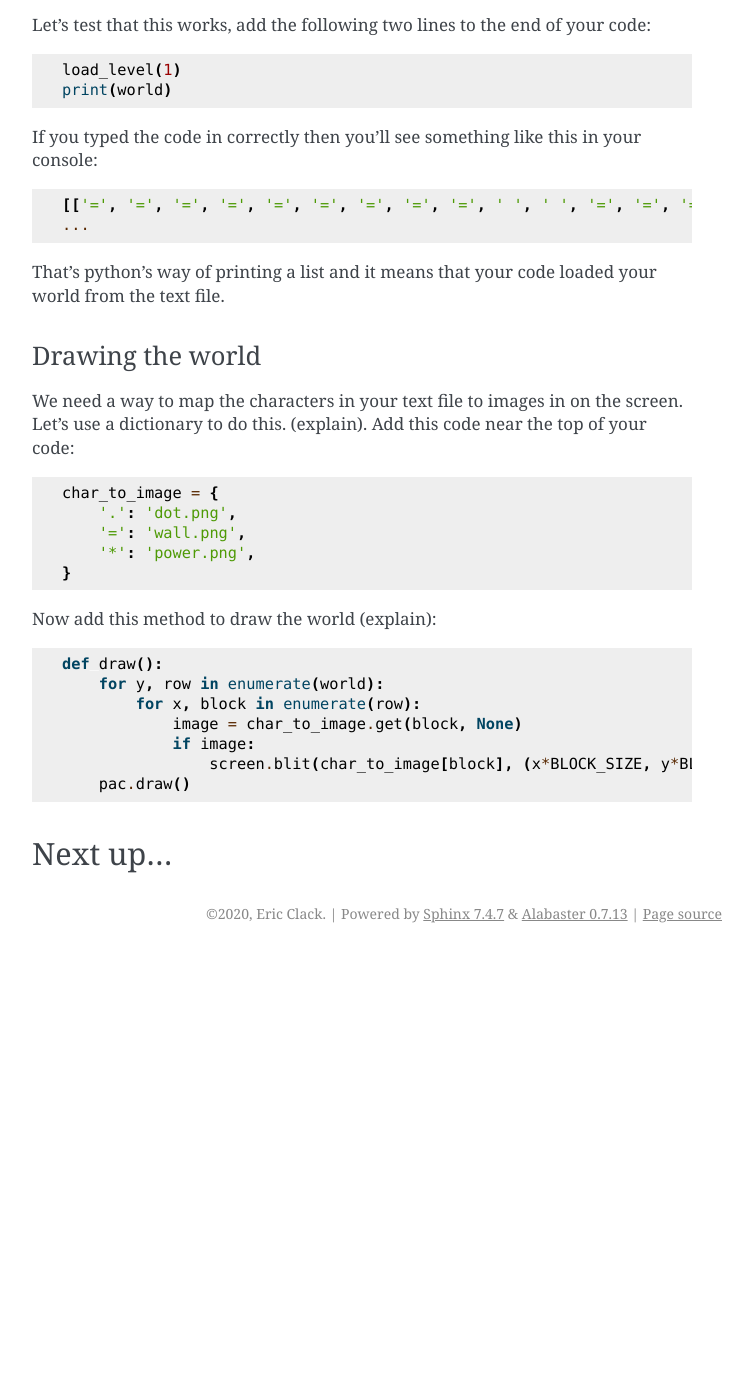
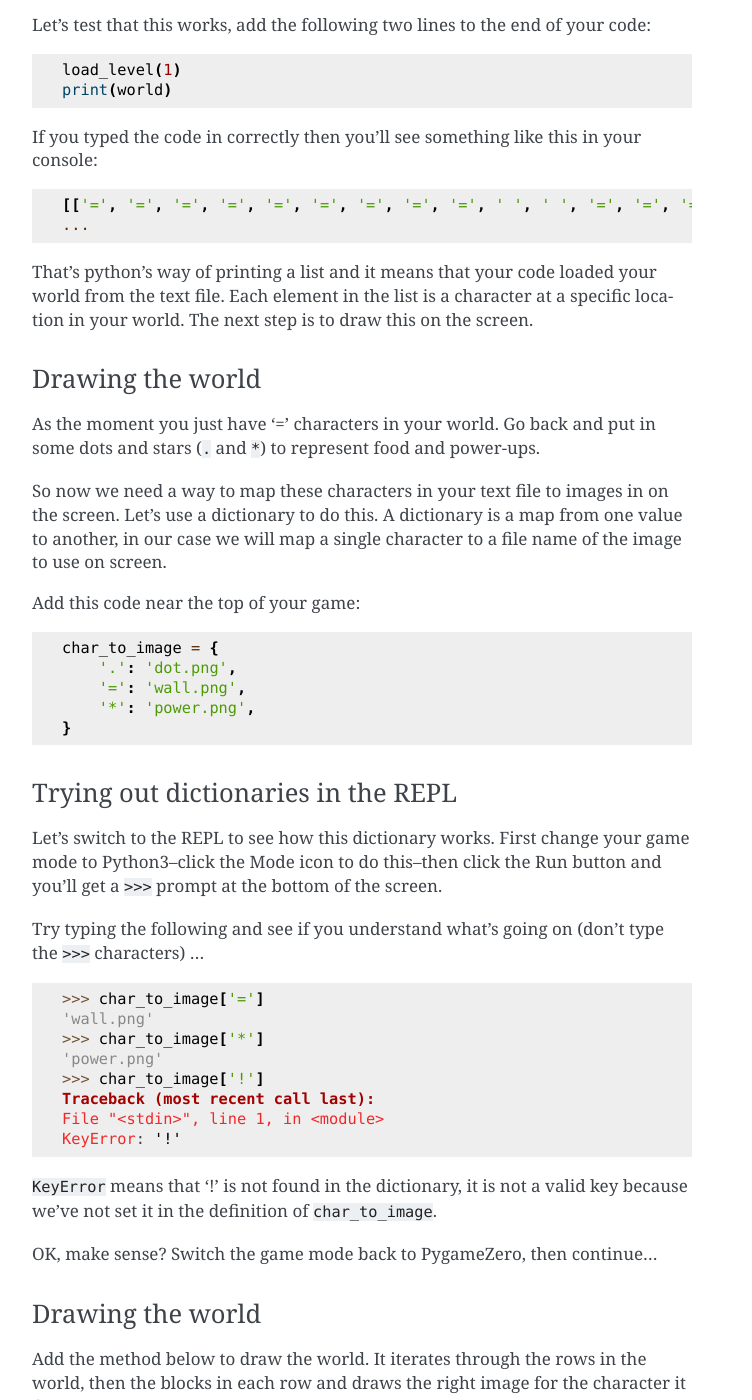
Before and after one commit to ericclack/pygamezero_pacman, a Sphinx documentation site: the page built from doc/part1.rst, in a window 1280 px wide and 1400 px high, scrolled down 1268 px. Shown: the whole window, without its empty margins (388-1140 px from the left). Built offline with Sphinx 7.4.7, drawn with Linux system fonts in a browser that asks for light colours; before the commit the page ends 2221 px from its top, so only the background shows below that; some of the changed text lies outside the part shown.

Commit message:
Progress

```diff
--- a/doc/part1.rst
+++ b/doc/part1.rst
@@ -27,8 +27,8 @@ We're going to store a game world in a text file. This means you can
 design your own levels and also you'll get to learn about working with
 files in Python - a really useful skill.
 
-Creating a text game world
-..........................
+Creating the text file
+......................
 
 So create a text file in your favourite editor and use the equals sign
 to draw some walls, for example: ::
@@ -76,12 +76,24 @@ If you typed the code in correctly then you'll see something like this in your c
   [['=', '=', '=', '=', '=', '=', '=', '=', '=', ' ', ' ', '=', '=', '=', '=', '=', '=', '=', '=', '='], ['=', '.', '.', '.', '.', '.', '.', '.', '.', '.', '.', '.', '.', '.', '.', '.', '.', '.', '.', '='],
   ...
 
-That's python's way of printing a list and it means that your code loaded your world from the text file.
+That's python's way of printing a list and it means that your code
+loaded your world from the text file. Each element in the list is a
+character at a specific location in your world. The next step is to
+draw this on the screen.
 
 Drawing the world
 .................
 
-We need a way to map the characters in your text file to images in on the screen. Let's use a dictionary to do this. (explain). Add this code near the top of your code:
+As the moment you just have '=' characters in your world. Go back and
+put in some dots and stars (:code:`.` and :code:`*`) to represent food
+and power-ups.
+
+So now we need a way to map these characters in your text file to
+images in on the screen. Let's use a dictionary to do this. A
+dictionary is a map from one value to another, in our case we will map
+a single character to a file name of the image to use on screen.
+
+Add this code near the top of your game:
 
 .. code:: python
 
@@ -91,7 +103,45 @@ We need a way to map the characters in your text file to images in on the screen
         '*': 'power.png',
     }
 
-Now add this method to draw the world (explain):
+Trying out dictionaries in the REPL
+...................................
+
+Let's switch to the REPL to see how this dictionary works. First
+change your game mode to Python3--click the Mode icon to do this--then
+click the Run button and you'll get a :code:`>>>` prompt at the bottom
+of the screen.
+
+Try typing the following and see if you understand what's going on (don't type the :code:`>>>` characters) ...
+
+.. code:: python
+
+   >>> char_to_image['=']
+   'wall.png'
+   >>> char_to_image['*']
+   'power.png'
+   >>> char_to_image['!']
+   Traceback (most recent call last):
+   File "<stdin>", line 1, in <module>
+   KeyError: '!'
+
+
+:code:`KeyError` means that '!' is not found in the dictionary, it is
+not a valid key because we've not set it in the definition of
+:code:`char_to_image`.
+
+OK, make sense? Switch the game mode back to PygameZero, then
+continue...
+
+Drawing the world
+.................
+
+Add the method below to draw the world. It iterates through the rows
+in the world, then the blocks in each row and draws the right image
+for the character it finds.
+
+We use :code:`enumerate` so that we get each item in the world *and*
+its index in the array, which gives us the right x and y co-ordinates
+for the screen position.
 
 .. code:: python
 
@@ -103,6 +153,9 @@ Now add this method to draw the world (explain):
                     screen.blit(char_to_image[block], (x*BLOCK_SIZE, y*BLOCK_SIZE))
         pac.draw()
 
+Horay! We should now have your map on the screen ready to add our
+pacman charater.
+
 
 Next up...
 ----------
```
Also changed, not shown: pacman1.py (+3 -4 lines).
